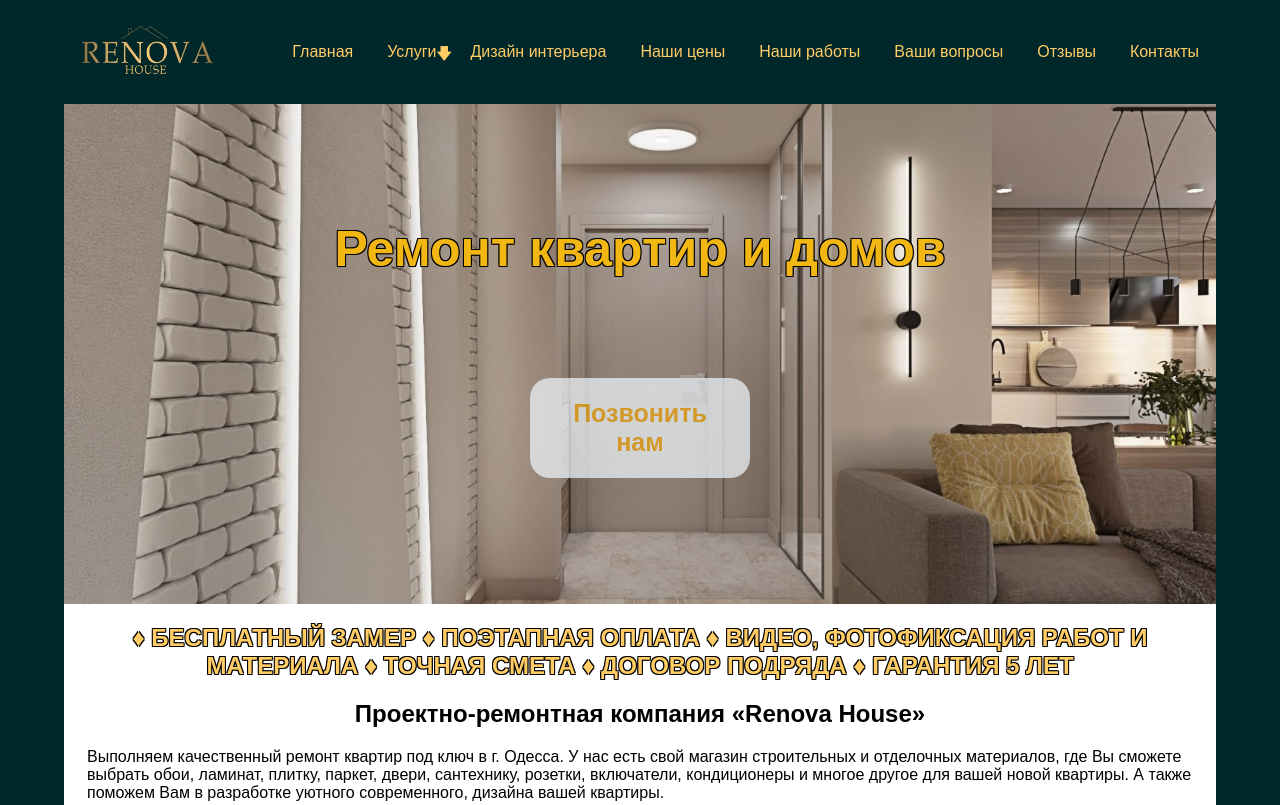
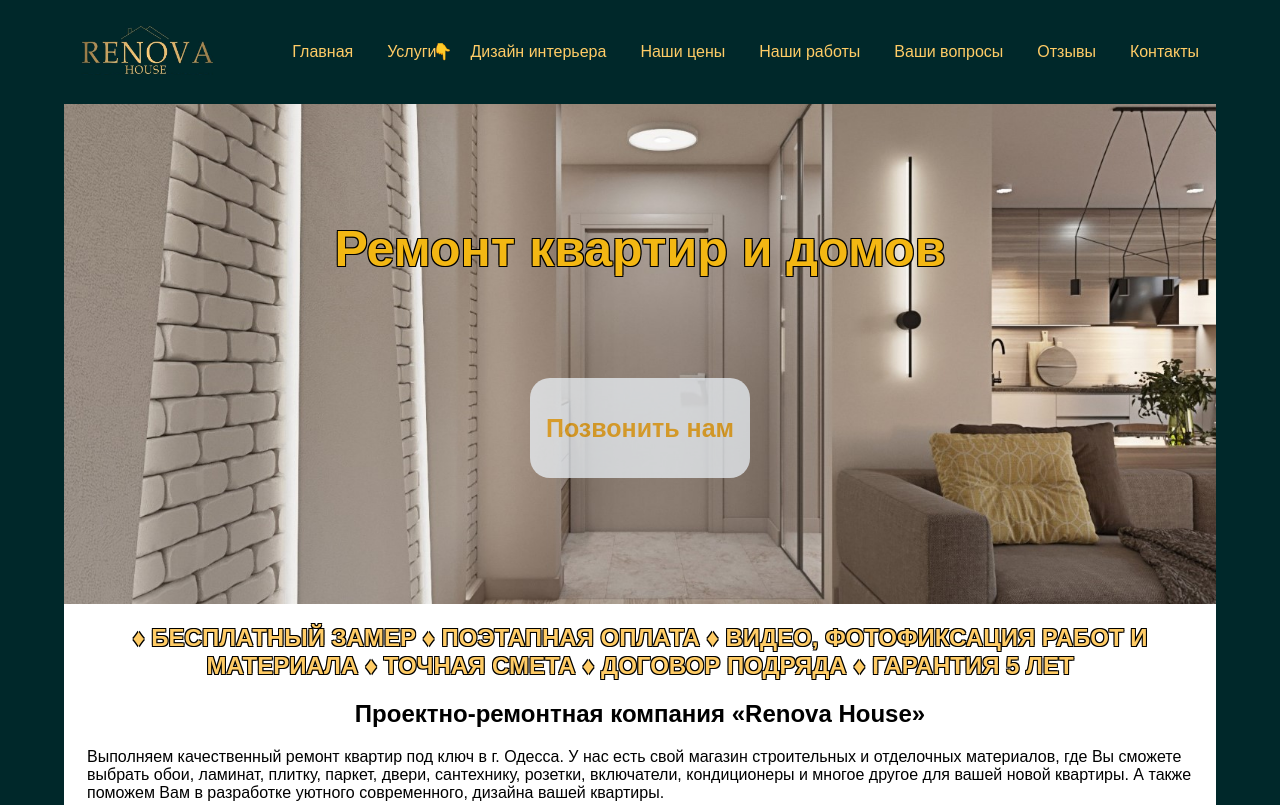
Before and after one commit to SlavaOd/renova_housee, a plain HTML site: page index.html in a window 1280 px wide. Shown: the top 805 px of the page. Drawn offline with nearby package versions, Linux system fonts and the light colour scheme.

Commit message:
first commit

```diff
--- a/index.html
+++ b/index.html
@@ -23,7 +23,7 @@
             </a>
             <a href="#">Главная</a>
             <div class="dropdown">
-                <a href="#">Услуги <span class="arrow">🡇</span></a>
+                <a href="#">Услуги <span class="arrow">👇</span></a>
                 <div class="dropdown-content">
                     <a href="#">Сентехнические работы</a>
                     <a href="#">Электромонтажные работы</a>
@@ -50,7 +50,7 @@
             <!-- <img src="main_imgtop.jpg" alt="Фоновое изображение"> -->
             <div class="content">
                 <h2>Ремонт квартир и домов</h2>
-                <button class="call-button">Позвонить нам</button>
+                <a href="tel:+380987700466"><button class="call-button">Позвонить нам</button></a>
             </div>
         </div>
 
--- a/style.css
+++ b/style.css
@@ -78,6 +78,10 @@ body {
     border-top: 1px solid transparent;
 }
 
+.content a {
+    text-decoration: none;
+}
+
 .content h2 {
     font-size: 50px;
     margin-bottom: 20px;
@@ -91,9 +95,6 @@ body {
 
 .call-button {
     background-color: #fff;
-    color: #333;
-    padding: 10px 20px;
-    font-size: 1em;
     text-decoration: none;
     display: block;
     margin: 0 auto;
@@ -101,8 +102,6 @@ body {
     border: none;
     cursor: pointer;
     transition: background-color 0.3s ease;
-}
-.call-button {
     color: rgb(242, 165, 11) ;
     width: 220px ;
     height: 100px ;
@@ -113,7 +112,6 @@ body {
     opacity: 0.7;
     border-radius: 20px;
 }
-
 .call-button:hover {
     background-color: #ccc;
 }
```
